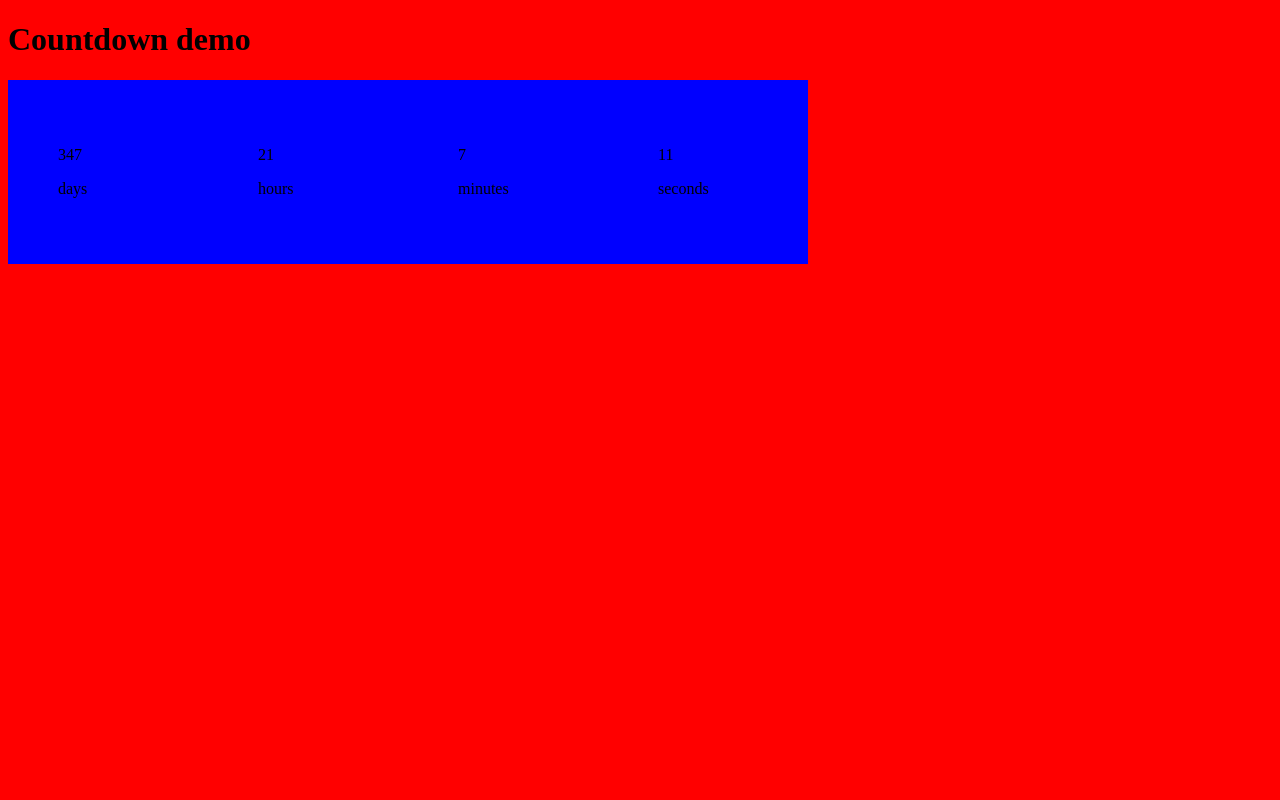
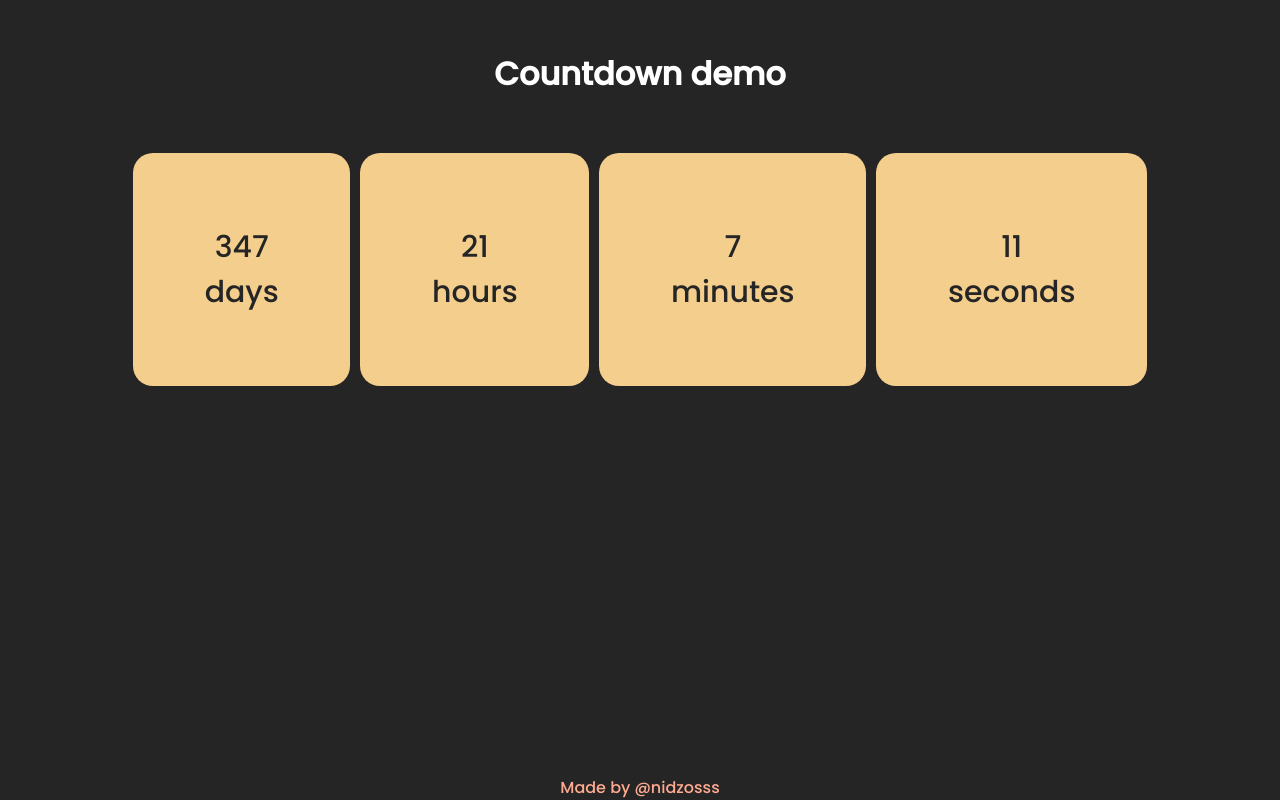
Before and after one commit to nikolastanin/Countdown, a plain HTML site: page index.html in a window 1280 px wide. Drawn offline with Linux system fonts and the light colour scheme.

Commit message:
added styles

```diff
--- a/index.html
+++ b/index.html
@@ -4,12 +4,15 @@
     <meta charset="UTF-8">
     <meta http-equiv="X-UA-Compatible" content="IE=edge">
     <meta name="viewport" content="width=device-width, initial-scale=1.0">
+    <link href="https://fonts.googleapis.com/css2?family=Poppins:wght@500&display=swap" rel="stylesheet">
     <link rel="stylesheet" href="styles.css">
     <title>Countdown</title>
 </head>
 <body>
-  <h1>Countdown demo</h1>
+    <div id="container">
+        <h1>Countdown demo</h1>
  <div id="cards">
+
      <div class="box" >
         <p id="days">
             0
@@ -40,6 +43,8 @@
          seconds
      </p></div>
  </div>
+</div>
+<footer> Made by @nidzosss </footer>
 </body>
 <script src="main.js"></script>
 </html>
--- a/main.js
+++ b/main.js
@@ -29,5 +29,5 @@ const displayingTimes = () =>{
         mS.innerHTML = m;
         sS.innerHTML = s;
 }
-
+//updates every second
 setInterval(timeCountdown,1000);
--- a/styles.css
+++ b/styles.css
@@ -1,13 +1,48 @@
+*{
+    margin: 0;
+    padding: 0;
+    font-family: 'Poppins', sans-serif;
+}
 body{
-    background-color: red;
+
+    background-color:#252525;
 }
+#container{
+width: 80%;
+margin:auto;
 
+}
 #cards{
-    display: flex;
-    /* justify-content: space-around; */
+
+  display:flex;
+
+
 }
 .box{
-    background-color: blue;
-    padding: 50px;
-   width : 100px;
+flex-grow: 1;
+background-color: #f4ce8d;
+  border-radius: 20px;
+
+    padding:7% 0 7% 0;
+   text-align: center;
+    margin:5px;
+
 }
+p{
+    color : #252525;
+    font-size: 30px;
+}
+h1{
+    text-align: center;
+    color : white;
+    margin:50px;
+}
+footer{
+    position: fixed;
+    bottom: 0;
+    bottom: 0;
+    width: 100%;
+    color: #ffab91;
+    text-align: center;
+    z-index: -1;
+}
```
